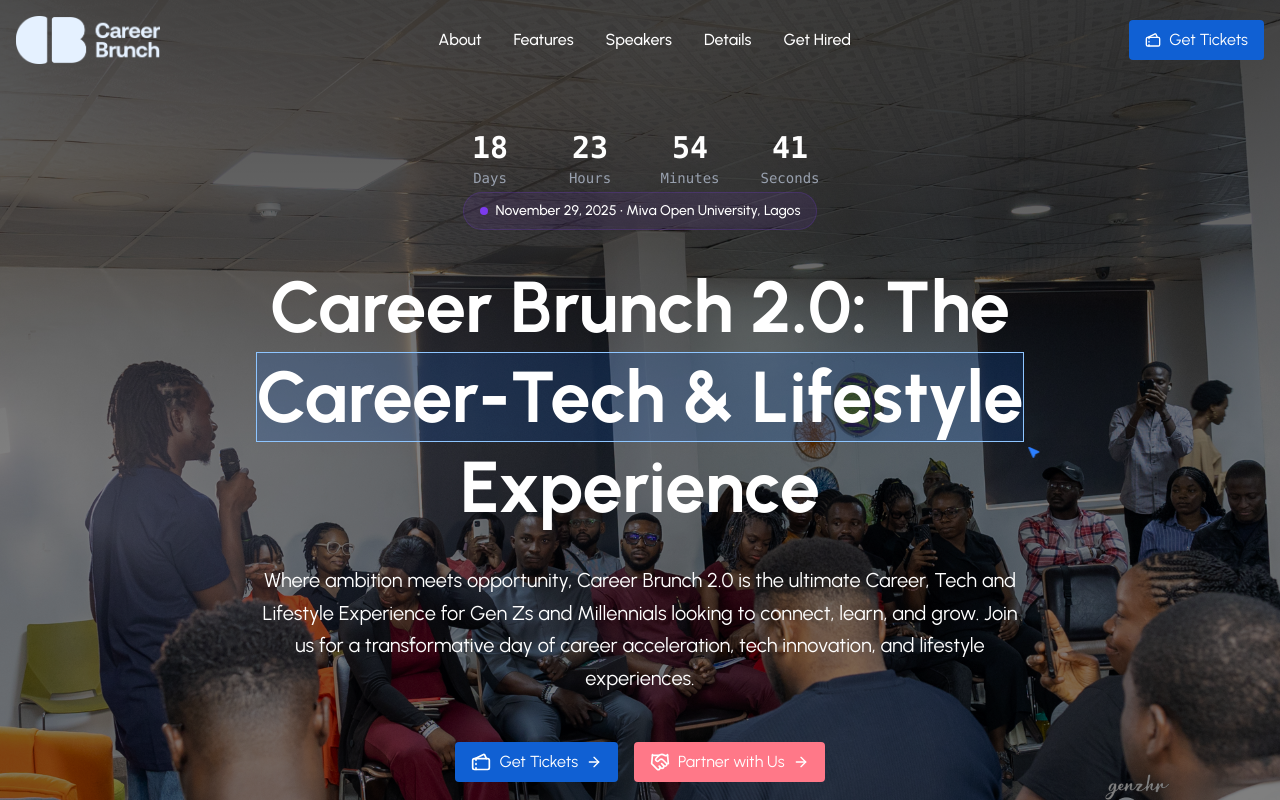
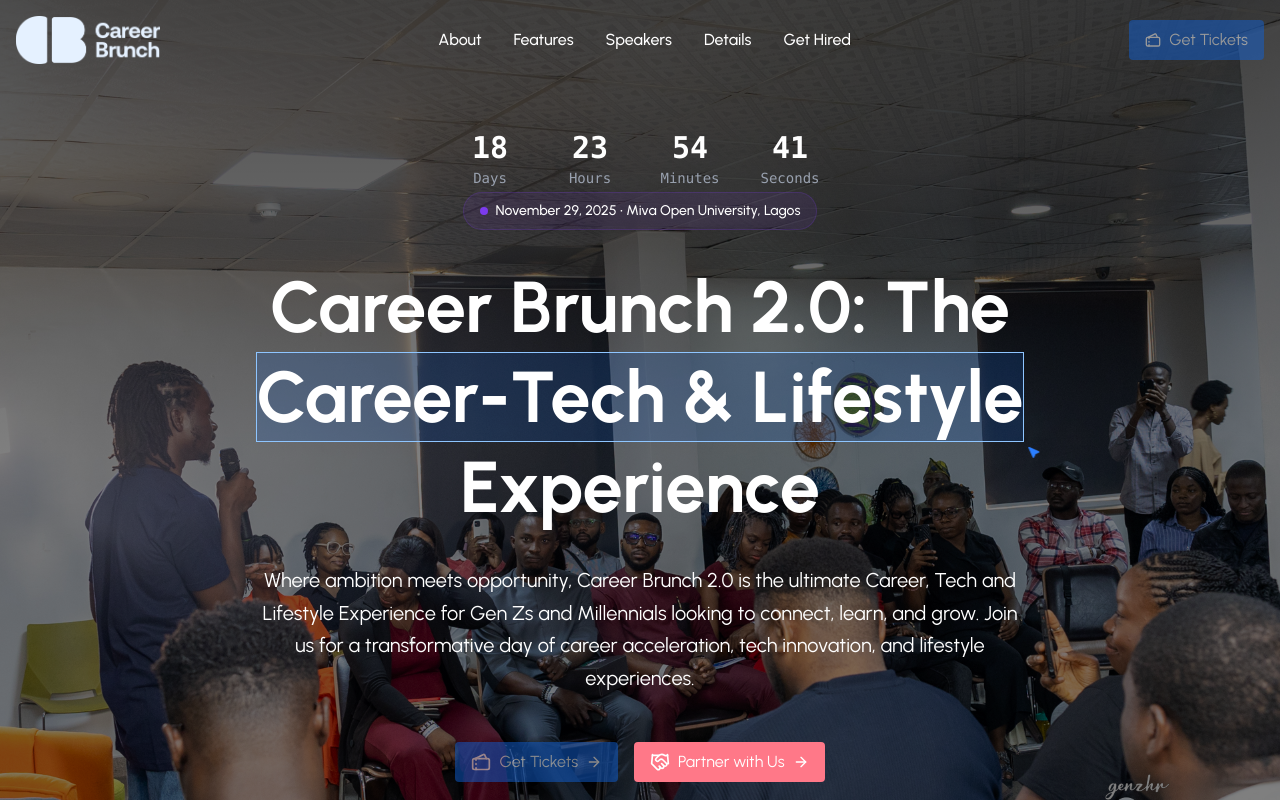
Before and after one commit to Olawoyin1/cbrunch, a React (Vite) app: page / in a window 1280 px wide. Shown: the top 800 px of the page. Built offline with nearby package versions, Linux system fonts and the light colour scheme.

Commit message:
all done

```diff
--- a/src/App.tsx
+++ b/src/App.tsx
@@ -16,7 +16,6 @@
 import "slick-carousel/slick/slick-theme.css";
 import { useEffect } from "react";
 import "./App.css";
-import WhatsAppChat from './components/WhatsAppChat';
 import Sponsors from './components/Sponsors';
 // import Countdown from './components/Countdown';
 
@@ -50,7 +49,6 @@
       <FAQ />
       <EventDetails />
       <Footer />
-      <WhatsAppChat />
 
       {/* 1) Hidden "official" Mainstack button (script expects this id) */}
       <button
--- a/src/components/Audience.tsx
+++ b/src/components/Audience.tsx
@@ -237,7 +237,7 @@
             </motion.div>
 
             <motion.div variants={itemVariants} className="text-center">
-              <button className="group inline-flex items-center gap-3 px-4 md:px-12 py-5 bg-gradient-to-r from-orange-500 to-rose-500 text-white font-bold text-base md:text-lg rounded hover:shadow transition-all duration-300 hover:scale-105">
+              <button disabled className="group inline-flex items-center gap-3 px-4 md:px-12 py-5 bg-gradient-to-r from-orange-500 to-rose-500 text-white font-bold text-base md:text-lg rounded hover:shadow transition-all duration-300 hover:scale-105 opacity-50 cursor-not-allowed">
                 Get Your Tickets Now
                 <ArrowRight className="w-6 h-6 group-hover:translate-x-2 transition-transform duration-300" />
               </button>
--- a/src/components/Gallery.tsx
+++ b/src/components/Gallery.tsx
@@ -75,7 +75,7 @@
              href="https://mainstack.store/thegenzhr/career-brunch"
              >
 
-            <button className="px-10 cursor-pointer py-4 bg-gradient-to-r from-orange-500 to-rose-500 text-white font-bold rounded hover:shadow transition-all duration-300 hover:scale-105">
+            <button disabled className="px-10 cursor-not-allowed py-4 bg-gradient-to-r from-orange-500 to-rose-500 text-white font-bold rounded hover:shadow transition-all duration-300 hover:scale-105 opacity-50">
               Secure Your Spot Now
             </button>
              </a>
--- a/src/components/Hero.tsx
+++ b/src/components/Hero.tsx
@@ -183,7 +183,7 @@
           {/* CTA buttons */}
           <div className="flex flex-col sm:flex-row items-center justify-center gap-4 pt-4">
             <a href="https://mainstack.store/thegenzhr/career-brunch">
-              <button className="flex rounded cursor-pointer bg-primary px-4 py-2 items-center gap-2">
+              <button disabled className="flex rounded cursor-not-allowed bg-primary px-4 py-2 items-center gap-2 opacity-50">
                 <LuTickets className="w-5 h-5" />
                 Get Tickets
                 <ArrowRight className="w-4 h-4 transition-transform group-hover:translate-x-1" />
--- a/src/components/Navbar.tsx
+++ b/src/components/Navbar.tsx
@@ -141,9 +141,10 @@
 
 
             <button
+              disabled
               onClick={openMainstackCheckout}
             // id="mainstack_checkout_btn"
-              className={`flex cursor-pointer items-center rounded gap-2 px-4 py-2 transition-all duration-300  ${
+              className={`flex cursor-not-allowed items-center rounded gap-2 px-4 py-2 transition-all duration-300 opacity-50 ${
                 isScrolled
                 ? "bg-black text-white hover:bg-gray-800"
                 : "bg-primary text-white hover:opacity-90"
@@ -257,12 +258,13 @@
                 </motion.button>
               ))} */}
               <motion.button
+              disabled
               onClick={() => {
                 openMainstackCheckout();
                 setIsMobileMenuOpen(false);
               }}
                 whileHover={{ scale: 1.05 }}
-                className={`flex items-center gap-2 w-full justify-center py-3 rounded-lg font-medium transition-all duration-300 mt-2 ${
+                className={`flex items-center gap-2 w-full justify-center py-3 rounded-lg font-medium transition-all duration-300 mt-2 opacity-50 cursor-not-allowed ${
                   isScrolled
                     ? "bg-black text-white hover:bg-gray-800"
                     : "bg-primary text-white hover:opacity-90"
```
